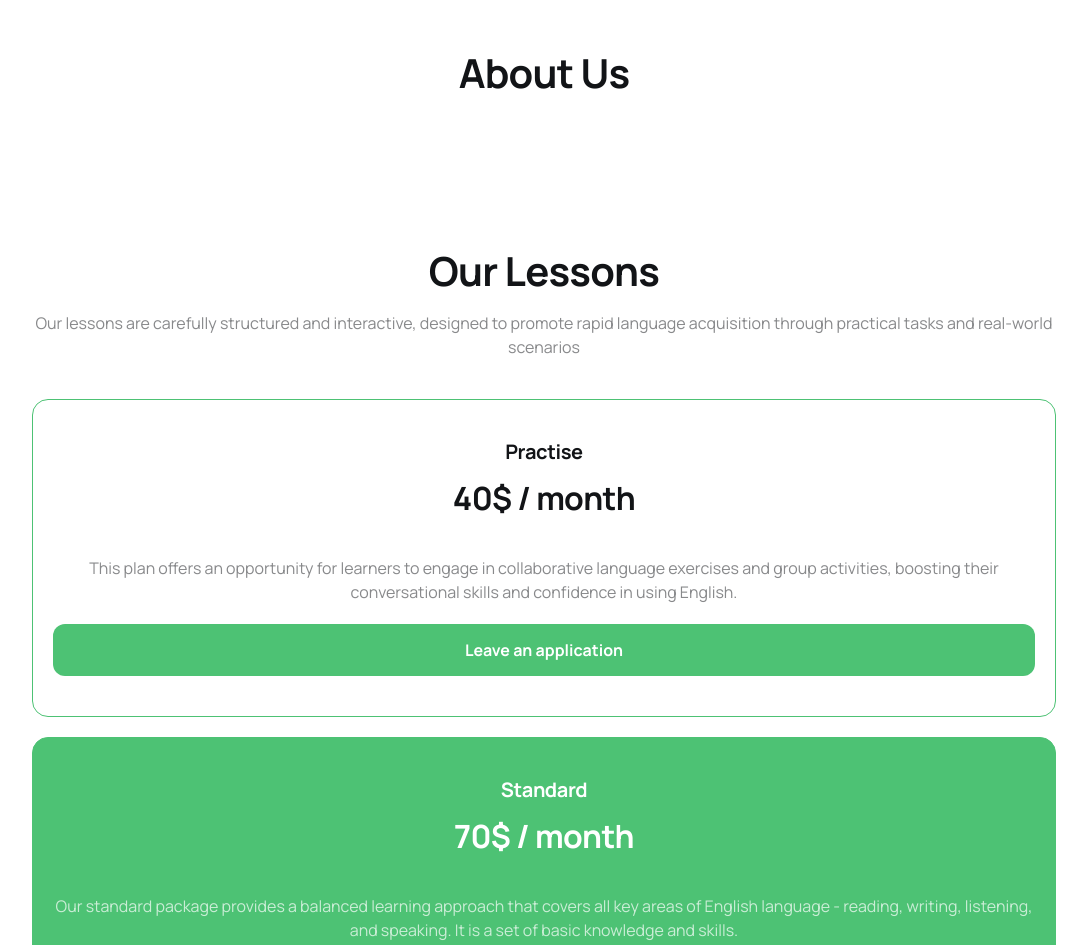
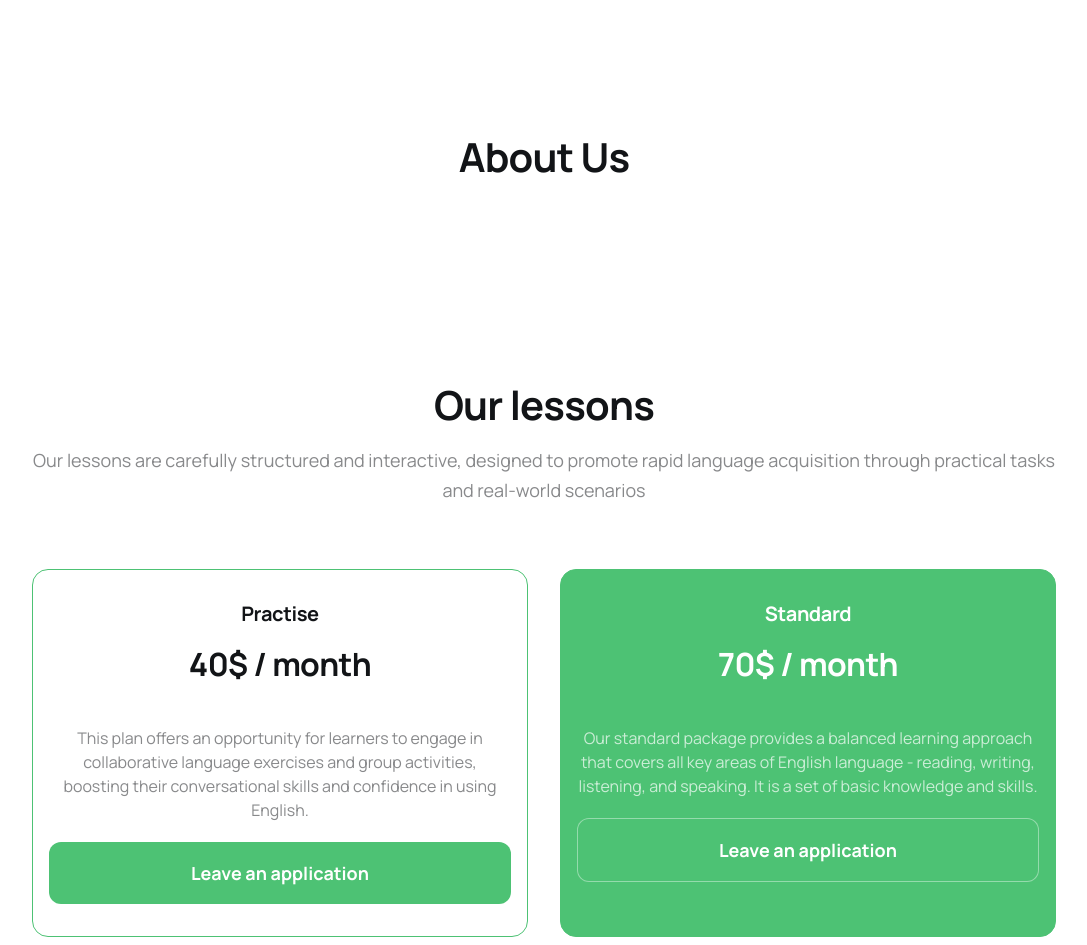
Before and after one commit to VolodymyrKh/goit-markup-fp, a website built with Vite: page src/index.html in a window 1280 px wide. Shown: the part 260-1205 px from the top of the page, without its empty margins (96-1183 px from the left). Built offline with nearby package versions, Linux system fonts and the light colour scheme.

Commit message:
add tablet styles, update common

```diff
--- a/src/css/common.css
+++ b/src/css/common.css
@@ -30,9 +30,16 @@ body {
   font-family: var(--primary-font);
   background-color: var(--white);
   font-weight: 400;
-  font-size: 16px;
-  line-height: 1.5;
-  color: var(--primary-text-color)
+  font-size: 14px;
+  line-height: 1.71;
+  color: var(--primary-text-color);
+}
+
+@media screen and (width >= 768px) {
+  body {
+    font-size: 18px;
+    line-height: 1.66667;
+  }
 }
 
 img {
@@ -66,5 +73,10 @@ img {
 }
 
 .section {
-  padding: 75px 0;
+  padding: 80px 0;
 }
+@media screen and (width >= 768px) {
+  .section {
+    padding: 100px 0;
+  }
+}
--- a/src/css/lessons.css
+++ b/src/css/lessons.css
@@ -9,8 +9,10 @@
   display: flex;
   flex-direction: column;
   gap: 16px;
-}
-.section-title {
+
+  & .underlined {
+    text-transform: none;
+  }
 }
 .undertitle {
   text-align: center;
@@ -74,3 +76,27 @@
   font-weight: 700;
   color: var(--white);
 }
+@media screen and (width >= 768px) {
+  .container {
+    gap: 64px;
+  }
+  .plan-list {
+    flex-direction: row;
+    flex-wrap: wrap;
+    gap: 32px;
+  }
+  .plan-list-item {
+    padding: 32px 16px;
+    width: calc((100% - 32px) / 2);
+  }
+  .plan-price {
+    line-height: 1.375;
+  }
+  .plan-description {
+    font-size: 16px;
+    line-height: 1.5;
+  }
+  .plan-btn {
+    padding: 16px;
+  }
+}
```
